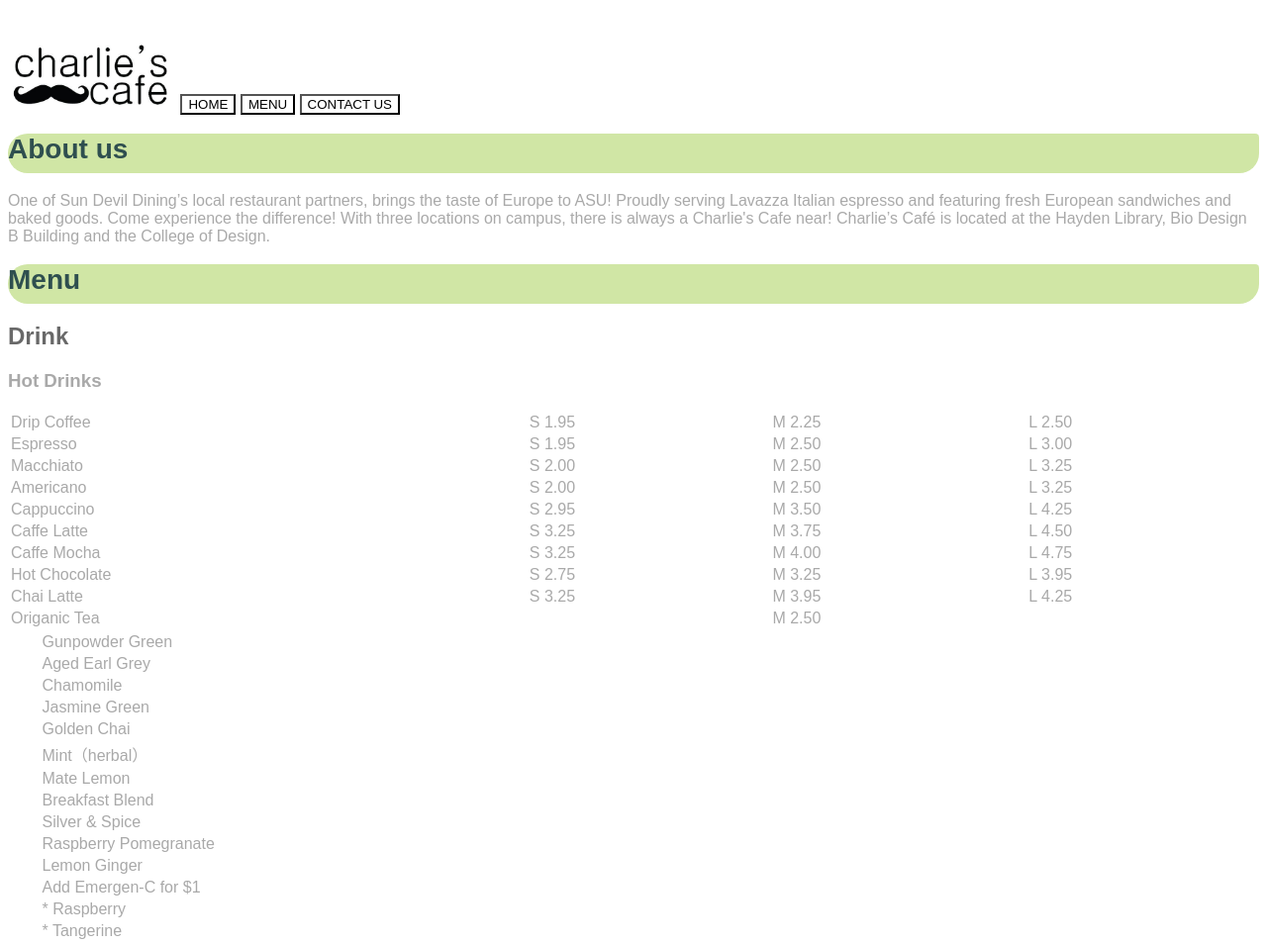
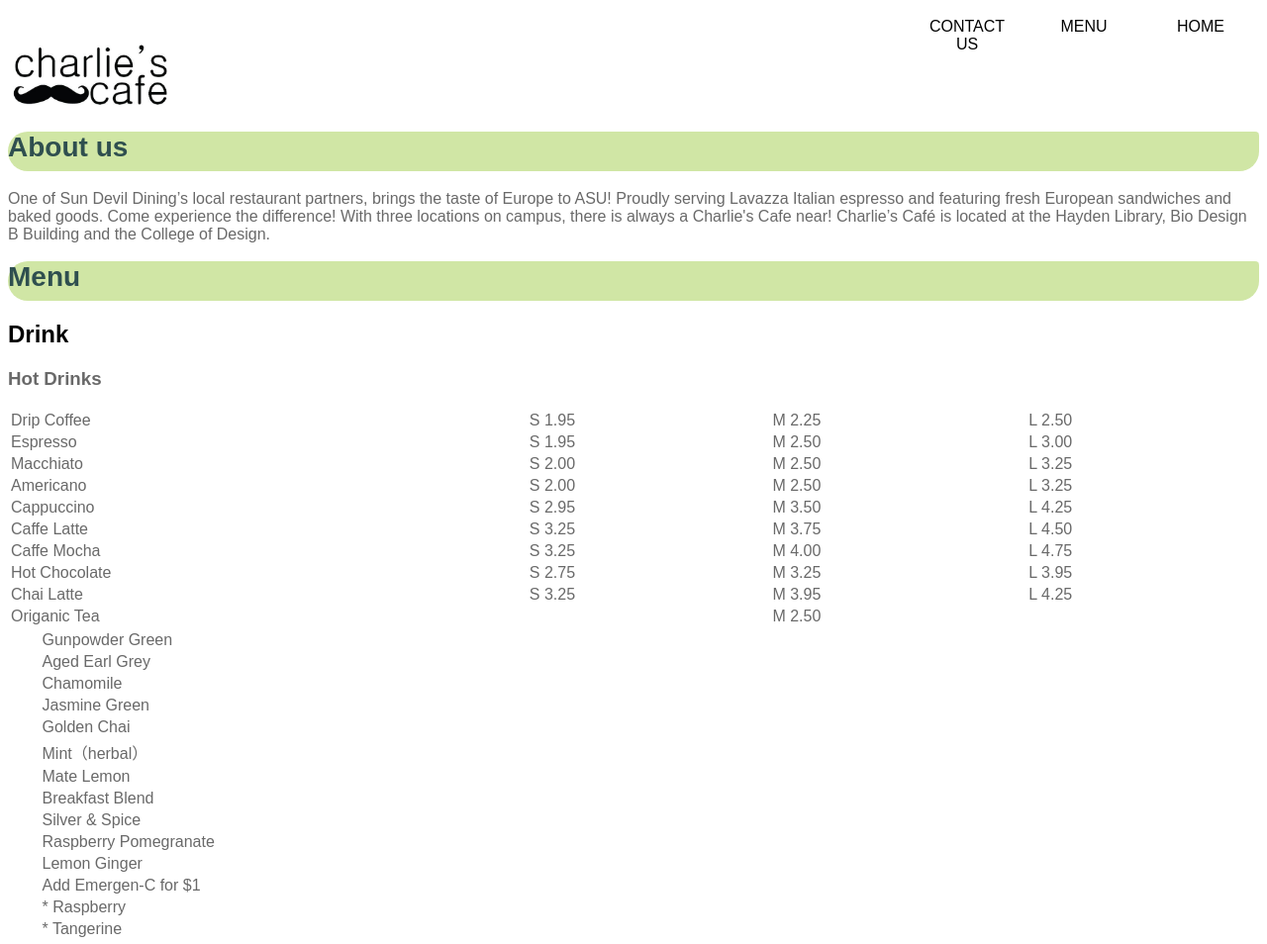
Before and after one commit to Yatongxxx/charlie, a plain HTML site: page index.html in a window 1280 px wide. Shown: the top 954 px of the page at 99% size. Drawn offline with Linux system fonts and the light colour scheme; a web font is replaced by a local one.

Commit message:
Update main.css

```diff
--- a/css/main.css
+++ b/css/main.css
@@ -1,18 +1,21 @@
 /* main for Charlie */
 <html>
-<style type="text/css"
+<style type="text/css">
+img {align-items: center}
 .button {
+    border-top-width: 50px;
+    font-family: avenir,sans-serif;
   display: inline-block;
   border-radius: 4px;;
   border: none;
   color: black;
   text-align: center;
   font-size: 16px;
-  padding: 10px;
-  width:80px;
+  padding: px;
+  width:100px;
   transition: all 0.5s;
   cursor: pointer;
-  margin: 6px;
+  margin: 9px;
   float:right;
 }
 .button {
@@ -56,13 +59,13 @@
 margin: 1rem;
 border-radius: 5px;}
 body
-     {font-family: futura,sans-serif;
+     {font-family: avenir,sans-serif;
       font-weight: lighter;
-      color: darkgrey;
+      color: dimgrey;
       background-color: white;
       }
 h1
-     {
+     {   left: 30px;
          font-family: Avenir,sans-serif;
          font-size: 21pt;
          background-color: #D0E6A5;
@@ -73,7 +76,7 @@
 }
 h2
       {font-family: Avenir,sans-serif;
-          color: dimgrey}
+          color: black}
 h3{font-family: avenir,sans-serif}
 .img
 .table {float: inherit}
```
